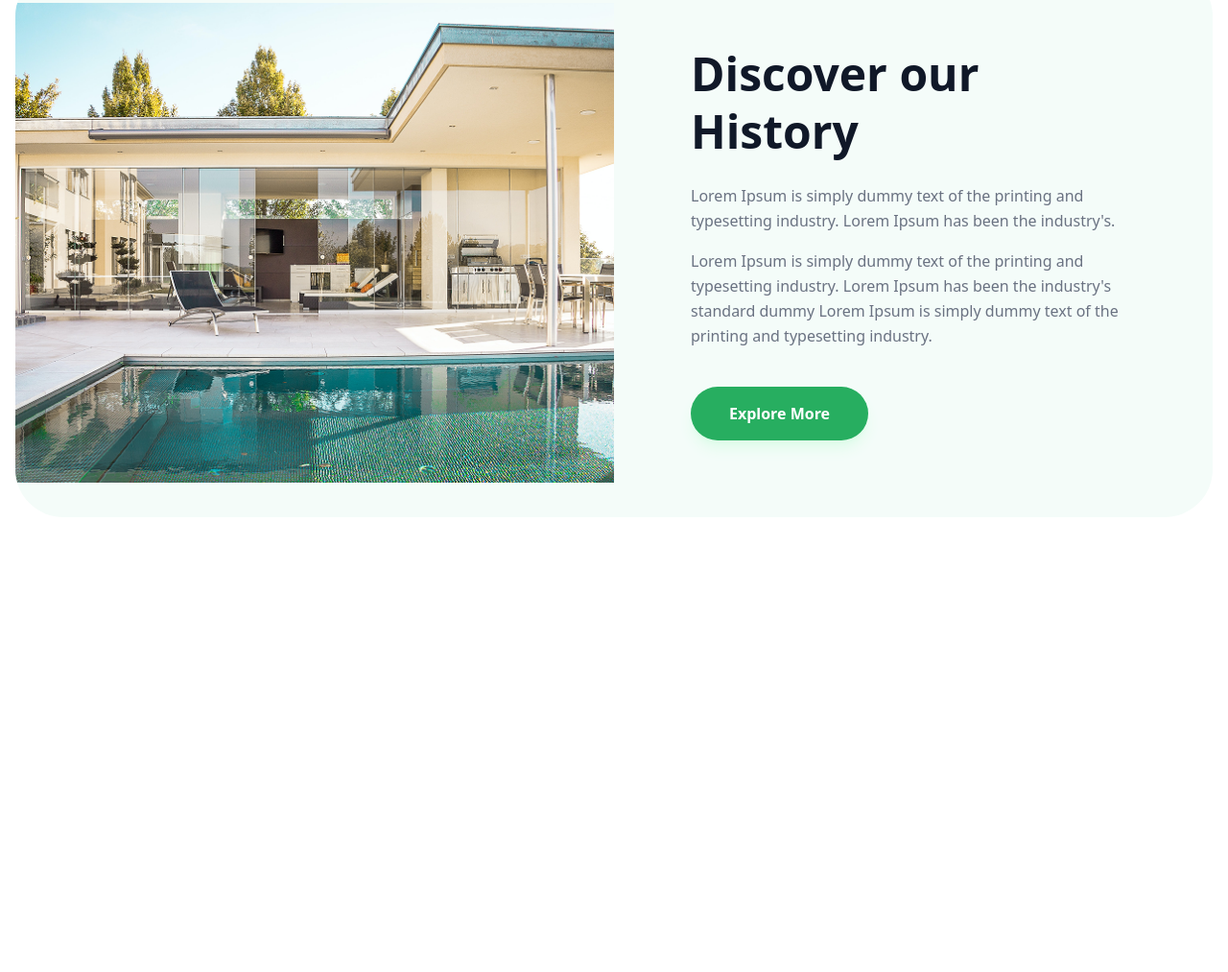
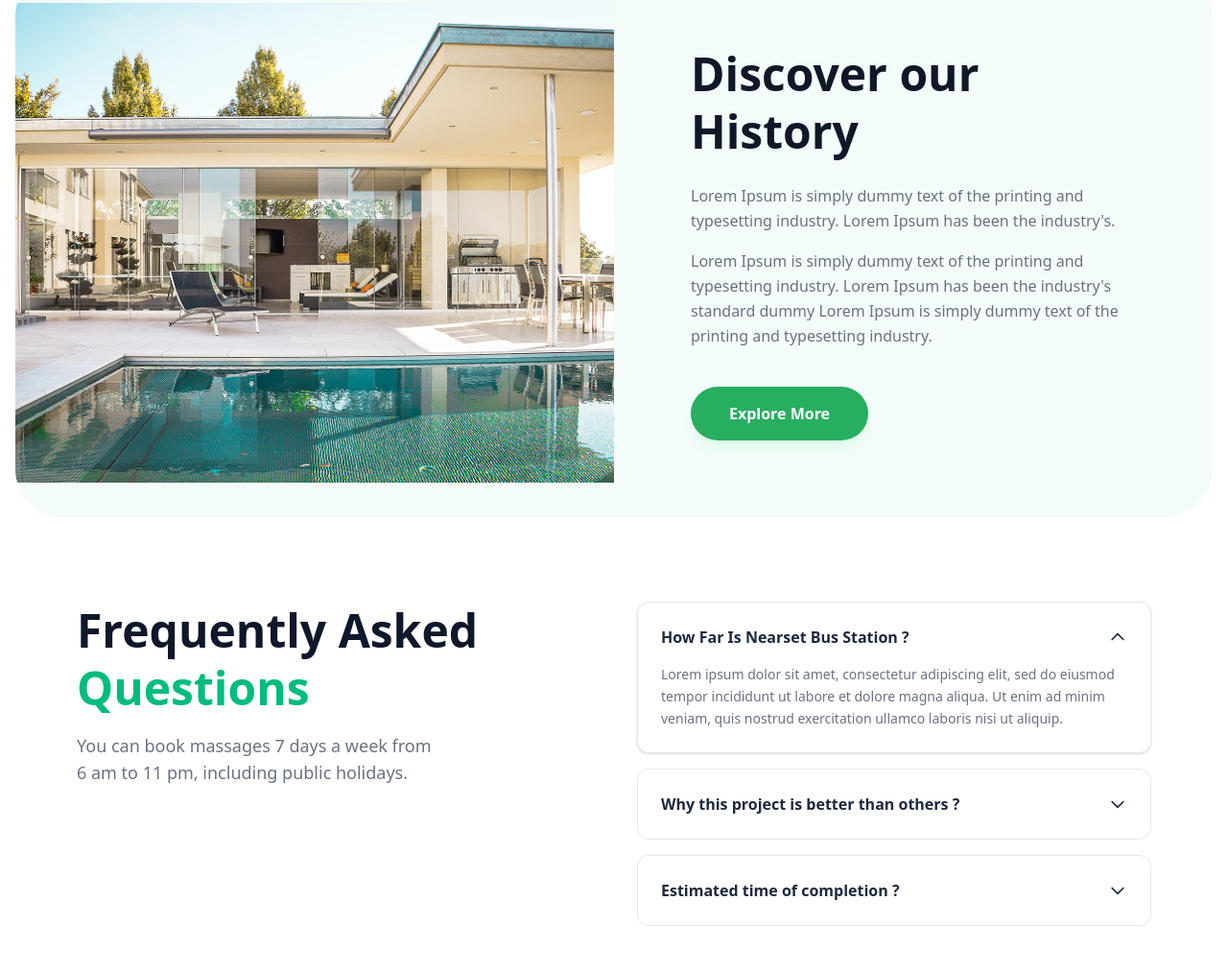
Before and after one commit to kosimovMuhammad/projectt, a website: page src/index-2.html in a window 1280 px wide. Shown: the part 1392-2405 px from the top of the page at 96% size. Before the commit the page ends 1971 px from the top, so only its background shows below. Drawn offline with nearby package versions, Linux system fonts and the light colour scheme; files that its build step writes are made by us from their sources.

Commit message:
branch-2 sectoin-4

```diff
--- a/src/index-2.html
+++ b/src/index-2.html
@@ -210,5 +210,56 @@
 
   </div>
 </section>
+
+<section class="max-w-6xl mx-auto px-4 py-12 font-sans">
+  <div class="grid grid-cols-1 md:grid-cols-2 gap-12">
+
+    <div class="space-y-4">
+      <h2 class="text-4xl md:text-5xl font-bold text-slate-900 leading-tight">
+        Frequently Asked <br>
+        <span class="text-emerald-500">Questions</span>
+      </h2>
+      <p class="text-gray-500 text-lg max-w-sm">
+        You can book massages 7 days a week from 6 am to 11 pm, including public holidays.
+      </p>
+    </div>
+
+    <div class="space-y-4">
+
+      <div class="border border-gray-200 rounded-xl p-6 shadow-sm bg-white">
+        <div class="flex justify-between items-center cursor-pointer">
+          <h3 class="font-bold text-slate-800">How Far Is Nearset Bus Station ?</h3>
+          <svg xmlns="http://www.w3.org/2000/svg" class="h-5 w-5 text-slate-800" fill="none" viewBox="0 0 24 24" stroke="currentColor">
+            <path stroke-linecap="round" stroke-linejoin="round" stroke-width="2" d="M5 15l7-7 7 7" />
+          </svg>
+        </div>
+        <div class="mt-4">
+          <p class="text-gray-500 text-sm leading-relaxed">
+            Lorem ipsum dolor sit amet, consectetur adipiscing elit, sed do eiusmod tempor incididunt ut labore et dolore magna aliqua. Ut enim ad minim veniam, quis nostrud exercitation ullamco laboris nisi ut aliquip.
+          </p>
+        </div>
+      </div>
+
+      <div class="border border-gray-200 rounded-xl p-6 hover:shadow-sm transition bg-white">
+        <div class="flex justify-between items-center cursor-pointer">
+          <h3 class="font-bold text-slate-800">Why this project is better than others ?</h3>
+          <svg xmlns="http://www.w3.org/2000/svg" class="h-5 w-5 text-slate-800" fill="none" viewBox="0 0 24 24" stroke="currentColor">
+            <path stroke-linecap="round" stroke-linejoin="round" stroke-width="2" d="M19 9l-7 7-7-7" />
+          </svg>
+        </div>
+      </div>
+
+      <div class="border border-gray-200 rounded-xl p-6 hover:shadow-sm transition bg-white">
+        <div class="flex justify-between items-center cursor-pointer">
+          <h3 class="font-bold text-slate-800">Estimated time of completion ?</h3>
+          <svg xmlns="http://www.w3.org/2000/svg" class="h-5 w-5 text-slate-800" fill="none" viewBox="0 0 24 24" stroke="currentColor">
+            <path stroke-linecap="round" stroke-linejoin="round" stroke-width="2" d="M19 9l-7 7-7-7" />
+          </svg>
+        </div>
+      </div>
+
+    </div>
+  </div>
+</secton>
 </body>
 </html>
```
